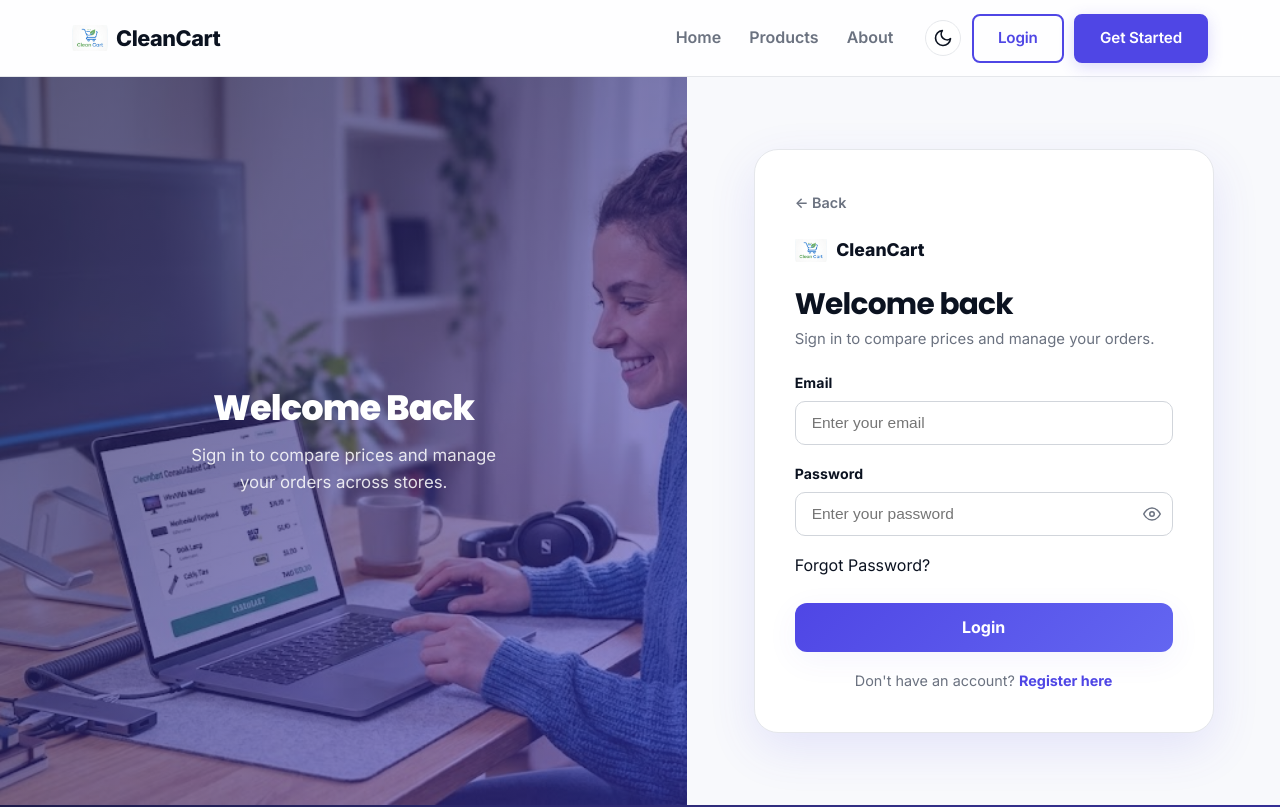
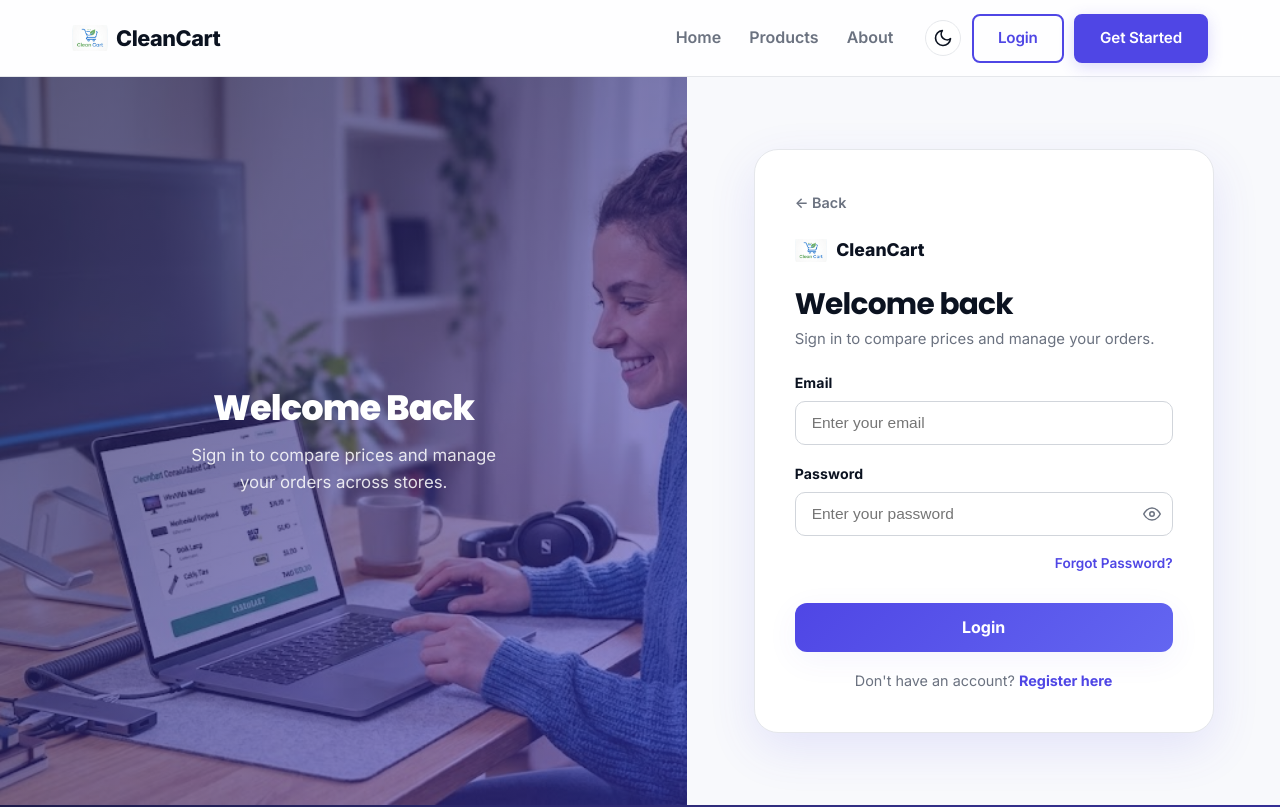
Before and after one commit to Leqdxr/Cleancart, a React app in the folder frontend/: page /login in a window 1280 px wide. Shown: the top 807 px of the page. Built offline with nearby package versions, Linux system fonts and the light colour scheme; the HTML template or start-up script is replaced by a standard one.

Commit message:
Added forgot password row and forgot password link styles

```diff
--- a/frontend/src/styles/Login.css
+++ b/frontend/src/styles/Login.css
@@ -289,6 +289,23 @@
 }
 .eye-btn:hover { color: var(--green-600); }
 
+/* ── Forgot Password ───────────────────────────────── */
+.forgot-password-row {
+  text-align: right;
+  margin: -0.2rem 0 0.2rem;
+}
+.forgot-password-link {
+  color: var(--green-600);
+  font-size: 0.85rem;
+  font-weight: 600;
+  text-decoration: none;
+  transition: color 0.2s;
+}
+.forgot-password-link:hover {
+  text-decoration: underline;
+  color: var(--green-700);
+}
+
 /* ── Submit btn ─────────────────────────────────────── */
 .submit-btn {
   padding: 0.9rem;
```
